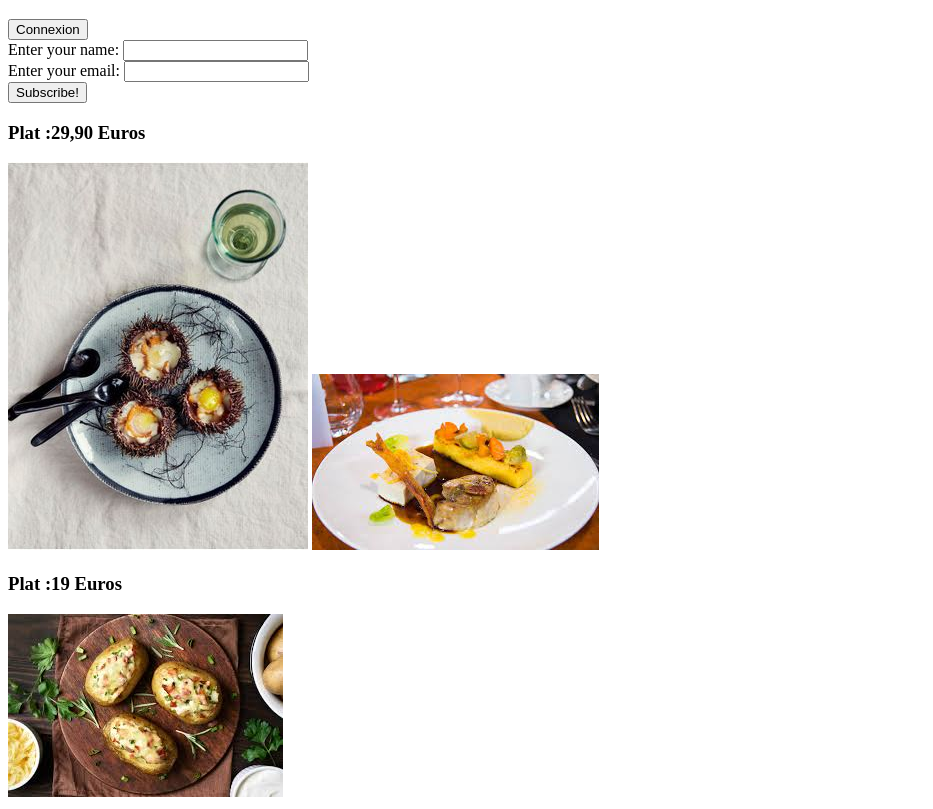
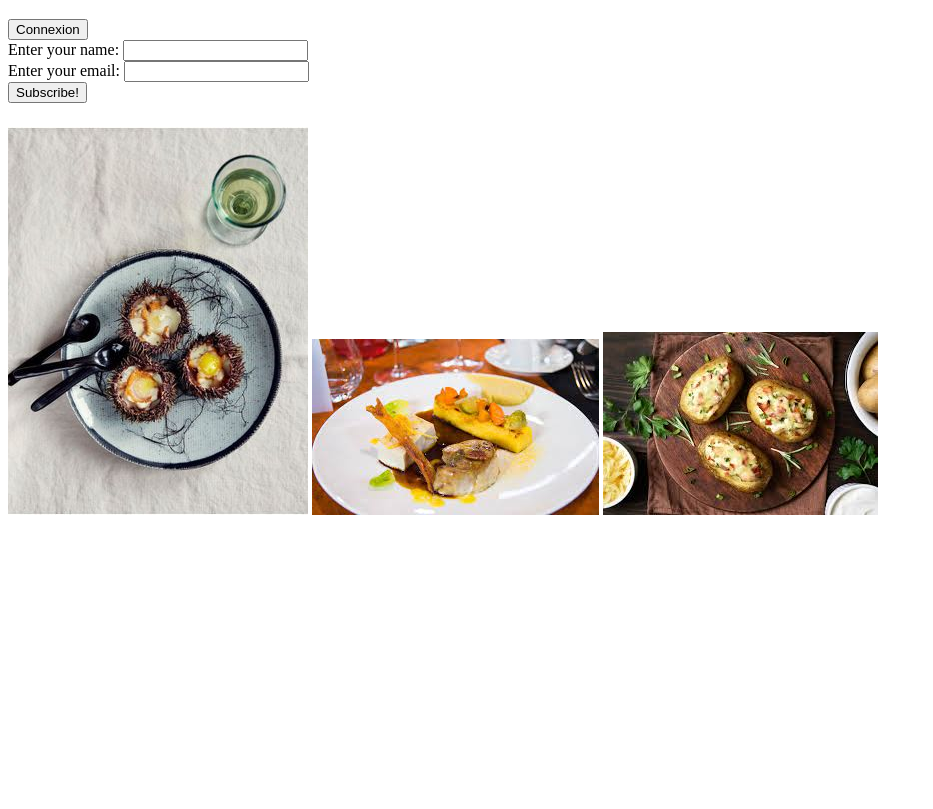
Before and after one commit to Llily766/ecf, a plain HTML site: page index.html in a window 1280 px wide. Shown: the part 61-870 px from the top of the page, without its empty margins (0-933 px from the left). After the commit the page ends 800 px from the top, so only its background shows below. Drawn offline with Linux system fonts and the light colour scheme.

Commit message:
COMMIT 7

```diff
--- a/index.html
+++ b/index.html
@@ -26,16 +26,19 @@
       <class="form-example">
         <input type="submit" value="Subscribe!">
 
-      <h3> Plat :29,90 Euros  </h3>
+        <h2><Menu></h2>
+
+
+
             <img src="images/image 6.jpg" >
-      </div>
+
 
 
       <img src="images/index.5.jpg">
       </div>
 
 
-      <h3>Plat :19 Euros</h3>
+
 
       <img src="images/images 4.jpg">
 
--- a/style.css
+++ b/style.css
@@ -17,15 +17,8 @@ h1{
     text-align: center;
 }
 
-.a:hover {
-background-color: gold;
+image 4{
+    position: relative;
+  }
+
 }
-.a-txt:hover{
-    opacity:1;
-  }
-h3 {
-    background-color: black;
-}
-.image4{
-    position: top;
-}
```
